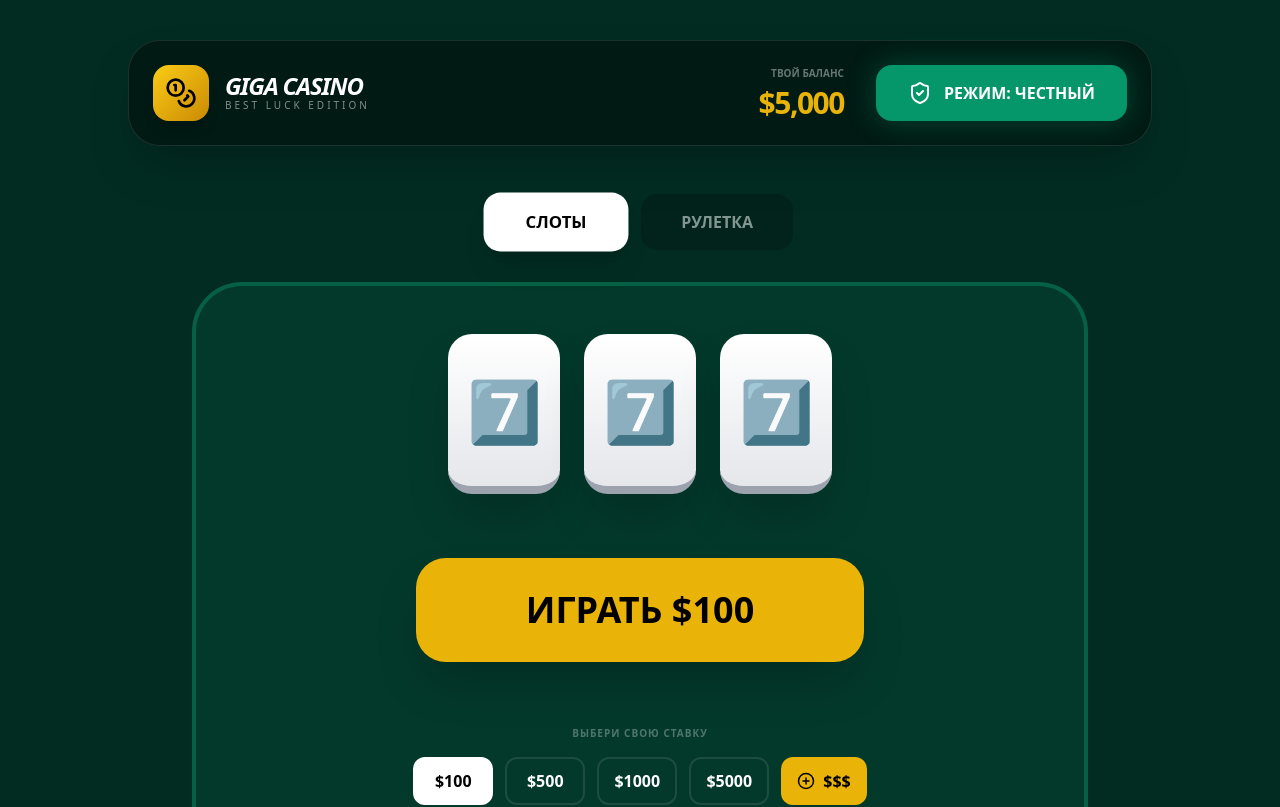
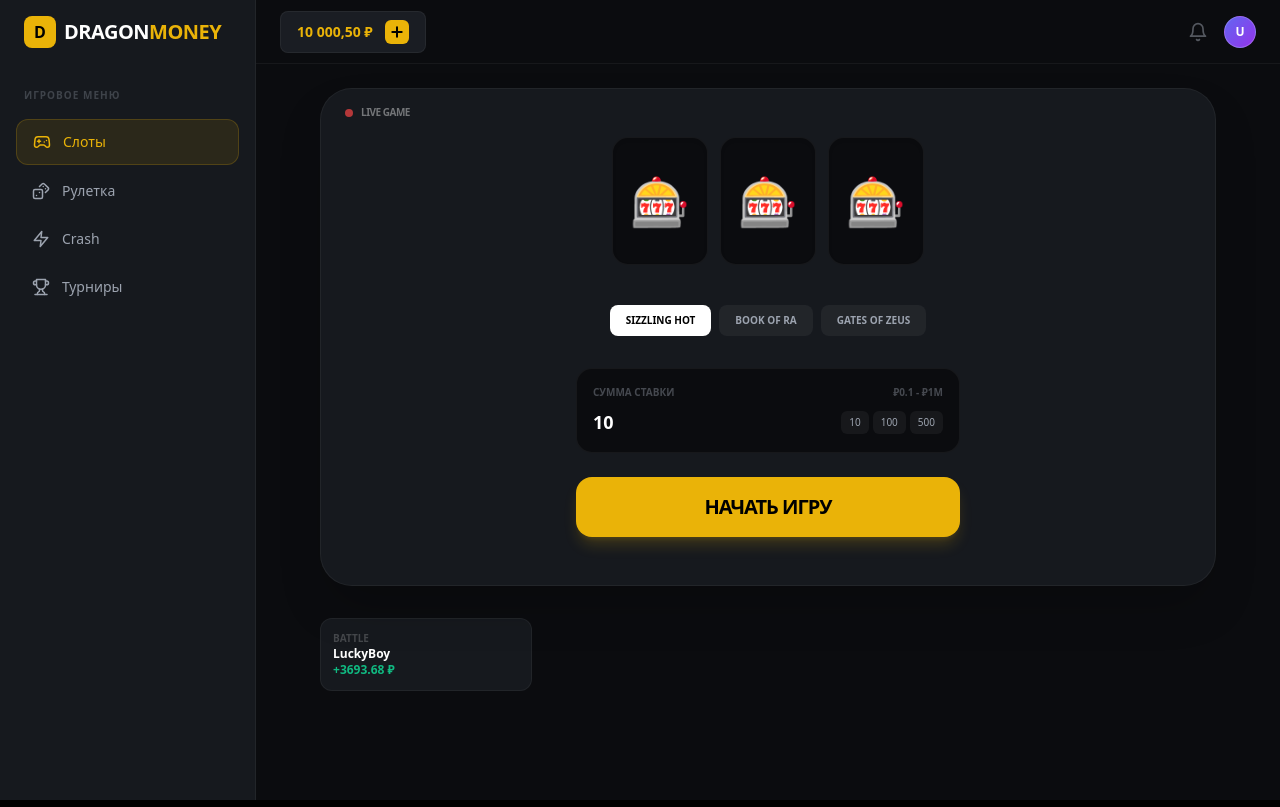
Before and after one commit to standshorts-oss/ludka, a Next.js app: page / in a window 1280 px wide. Shown: the top 807 px of the page. Built offline with nearby package versions, Linux system fonts and the light colour scheme.

Commit message:
Dragon Money style redesign with secret cheat

```diff
--- a/app/page.tsx
+++ b/app/page.tsx
@@ -1,170 +1,280 @@
 "use client";
-import React, { useState } from 'react';
-import { Sparkles, Zap, ShieldCheck, Ghost, Coins, PlusCircle, History, RotateCcw, Play } from 'lucide-react';
+import React, { useState, useEffect } from 'react';
+import {
+  Gamepad2,
+  Dices,
+  Trophy,
+  Wallet,
+  User,
+  Menu,
+  Bell,
+  History,
+  Settings,
+  ChevronRight,
+  ShieldCheck,
+  Zap,
+  DollarSign
+} from 'lucide-react';
 import confetti from 'canvas-confetti';
 
+// --- КОНСТАНТЫ ---
 const ROULETTE_NUMBERS = [0, 32, 15, 19, 4, 21, 2, 25, 17, 34, 6, 27, 13, 36, 11, 30, 8, 23, 10, 5, 24, 16, 33, 1, 20, 14, 31, 9, 22, 18, 29, 7, 28, 12, 35, 3, 26];
 const RED_NUMBERS = [1, 3, 5, 7, 9, 12, 14, 16, 18, 19, 21, 23, 25, 27, 30, 32, 34, 36];
-const SLOT_SYMBOLS = ['🍒', '🍋', '🍇', '🔔', '💎', '7️⃣'];
 
-export default function LuxuryCasino() {
-  const [mode, setMode] = useState<'fair' | 'cheat'>('fair');
-  const [balance, setBalance] = useState(5000);
-  const [bet, setBet] = useState(100);
+const SLOT_TYPES = [
+  { id: 'classic', name: 'Sizzling Hot', icons: ['🍒', '🍋', '🍇', '🍉', '🔔', '7️⃣'] },
+  { id: 'egypt', name: 'Book of Ra', icons: ['🏺', '🗿', '🔱', '🧿', '👑', '📜'] },
+  { id: 'olympus', name: 'Gates of Zeus', icons: ['⚡', '☁️', '🏛️', '💎', '🔥', '🔱'] }
+];
+
+export default function DragonCasino() {
+  const [balance, setBalance] = useState(10000.50);
+  const [bet, setBet] = useState<number>(10);
   const [game, setGame] = useState<'slots' | 'roulette'>('slots');
+  const [activeSlot, setActiveSlot] = useState(0);
   const [isSpinning, setIsSpinning] = useState(false);
   const [result, setResult] = useState<any>(null);
-  const [showATM, setShowATM] = useState(false);
+  const [showWallet, setShowWallet] = useState(false);
+  const [cheatMode, setCheatMode] = useState(false);
+  const [lastWins, setLastWins] = useState<{user: string, win: number, game: string}[]>([]);
 
-  const isCheat = mode === 'cheat';
+  // Генерация фейковой ленты выигрышей
+  useEffect(() => {
+    const interval = setInterval(() => {
+      const names = ['Ivan_Q', 'Master77', 'LuckyBoy', 'Dragon_X', 'Player_1337'];
+      const games = ['Slots', 'Roulette', 'Crash', 'Battle'];
+      const newWin = {
+        user: names[Math.floor(Math.random() * names.length)],
+        win: parseFloat((Math.random() * 5000).toFixed(2)),
+        game: games[Math.floor(Math.random() * games.length)]
+      };
+      setLastWins(prev => [newWin, ...prev].slice(0, 8));
+    }, 3000);
+    return () => clearInterval(interval);
+  }, []);
 
-  const spinSlots = () => {
-    if (balance < bet) { setShowATM(true); return; }
+  const formatMoney = (val: number) => val.toLocaleString('ru-RU', { minimumFractionDigits: 2 }) + ' ₽';
+
+  // --- ЛОГИКА ---
+  const handleSpin = () => {
+    if (balance < bet) { setShowWallet(true); return; }
     setIsSpinning(true);
     setBalance(prev => prev - bet);
+
     setTimeout(() => {
-      let final;
-      // В чит-режиме шанс победы 70%, в обычном 15%
-      if (Math.random() < (isCheat ? 0.7 : 0.15)) {
-        const s = SLOT_SYMBOLS[Math.floor(Math.random() * SLOT_SYMBOLS.length)];
-        final = [s, s, s];
+      if (game === 'slots') {
+        const symbols = SLOT_TYPES[activeSlot].icons;
+        let res;
+        if (cheatMode && Math.random() < 0.6) { // 60% шанс на вин в читах
+          const s = symbols[Math.floor(Math.random() * symbols.length)];
+          res = [s, s, s];
         } else {
-        final = [...SLOT_SYMBOLS].sort(() => Math.random() - 0.5).slice(0, 3);
+          res = [symbols[0], symbols[1], symbols[2]].sort(() => Math.random() - 0.5);
         }
-      setResult(final);
-      setIsSpinning(false);
-      if (final[0] === final[1] && final[1] === final[2]) {
-        setBalance(p => p + bet * 10);
+        setResult(res);
+        if (res[0] === res[1] && res[1] === res[2]) {
+          const win = bet * 15;
+          setBalance(b => b + win);
           confetti();
         }
-    }, 800);
-  };
-
-  const spinRoulette = (target: 'red' | 'black') => {
-    if (balance < bet) { setShowATM(true); return; }
-    setIsSpinning(true);
-    setBalance(prev => prev - bet);
-    setTimeout(() => {
+      } else {
+        // Рулетка
         let roll;
-      // В чит-режиме шанс угадать цвет 85%, в обычном 48%
-      if (Math.random() < (isCheat ? 0.85 : 0.48)) {
-        const pool = ROULETTE_NUMBERS.filter(n => target === 'red' ? RED_NUMBERS.includes(n) : (!RED_NUMBERS.includes(n) && n !== 0));
-        roll = pool[Math.floor(Math.random() * pool.length)];
+        if (cheatMode && Math.random() < 0.8) {
+          roll = RED_NUMBERS[0]; // Всегда на красное (если ставим на красное)
         } else {
           roll = ROULETTE_NUMBERS[Math.floor(Math.random() * ROULETTE_NUMBERS.length)];
         }
         setResult(roll);
+        // Упрощенная логика: считаем, что игрок всегда ставит на красное для примера
+        if (RED_NUMBERS.includes(roll)) {
+          setBalance(b => b + bet * 2);
+          confetti();
+        }
+      }
       setIsSpinning(false);
-      const isWin = target === 'red' ? RED_NUMBERS.includes(roll) : (!RED_NUMBERS.includes(roll) && roll !== 0);
-      if (isWin) { setBalance(p => p + bet * 2); confetti(); }
     }, 1000);
   };
 
   return (
-    <div className={`min-h-screen transition-all duration-700 ${isCheat ? 'bg-slate-950 text-purple-400' : 'bg-emerald-950 text-white'} p-4 md:p-10 font-sans`}>
+    <div className="min-h-screen bg-[#0b0c0f] text-[#9ca3af] font-sans flex">
 
-      {/* ATM MODAL */}
-      {showATM && (
-        <div className="fixed inset-0 z-50 flex items-center justify-center bg-black/90 backdrop-blur-md p-4">
-          <div className="bg-slate-900 border-2 border-yellow-500 rounded-[40px] p-10 max-w-sm w-full text-center shadow-[0_0_50px_rgba(234,179,8,0.4)]">
-            <h2 className="text-4xl font-black mb-4 text-white uppercase italic">Банкомат</h2>
-            <p className="text-white/60 mb-8">Удача любит смелых! Вот тебе еще немного монет.</p>
+      {/* SIDEBAR */}
+      <aside className="w-64 bg-[#16191e] border-r border-white/5 hidden lg:flex flex-col p-4">
+        <div className="flex items-center gap-2 mb-10 px-2">
+          <div className="w-8 h-8 bg-yellow-500 rounded-lg flex items-center justify-center text-black font-bold">D</div>
+          <span className="text-white font-bold text-xl tracking-tight">DRAGON<span className="text-yellow-500">MONEY</span></span>
+        </div>
+
+        <nav className="space-y-1">
+          <p className="text-[10px] uppercase font-bold opacity-30 mb-4 px-2 tracking-widest">Игровое меню</p>
+          {[
+            {icon: <Gamepad2 size={18}/>, name: 'Слоты', active: game === 'slots', id: 'slots'},
+            {icon: <Dices size={18}/>, name: 'Рулетка', active: game === 'roulette', id: 'roulette'},
+            {icon: <Zap size={18}/>, name: 'Crash', active: false},
+            {icon: <Trophy size={18}/>, name: 'Турниры', active: false},
+          ].map((item, i) => (
             <button
-              onClick={() => { setBalance(b => b + 50000); setShowATM(false); }}
-              className="w-full py-5 bg-yellow-500 hover:bg-yellow-400 text-black font-black rounded-2xl text-xl transition-transform active:scale-95 mb-4"
+              key={i}
+              onClick={() => item.id && setGame(item.id as any)}
+              className={`w-full flex items-center gap-3 px-4 py-3 rounded-xl transition-all ${item.active ? 'bg-yellow-500/10 text-yellow-500 border border-yellow-500/20' : 'hover:bg-white/5'}`}
             >
-              ВЗЯТЬ $50,000
+              {item.icon} <span className="font-medium text-sm">{item.name}</span>
             </button>
-            <button onClick={() => setShowATM(false)} className="text-white/40 uppercase text-xs font-bold tracking-widest">Закрыть</button>
+          ))}
+        </nav>
+      </aside>
+
+      {/* MAIN CONTENT */}
+      <main className="flex-1 flex flex-col h-screen overflow-hidden">
+
+        {/* HEADER */}
+        <header className="h-16 border-b border-white/5 flex items-center justify-between px-6 bg-[#0b0c0f]">
+          <div className="flex items-center gap-4">
+            <Menu className="lg:hidden" />
+            <div className="bg-[#1a1d23] px-4 py-2 rounded-lg flex items-center gap-3 border border-white/5">
+              <span className="text-yellow-500 font-bold text-sm">{formatMoney(balance)}</span>
+              <button onClick={() => setShowWallet(true)} className="bg-yellow-500 hover:bg-yellow-600 text-black p-1 rounded-md transition-all">
+                <PlusCircle size={16} />
+              </button>
+            </div>
+          </div>
+
+          <div className="flex items-center gap-4">
+            <Bell size={20} className="opacity-50" />
+            <div className="w-8 h-8 bg-gradient-to-br from-indigo-500 to-purple-600 rounded-full flex items-center justify-center text-white text-xs font-bold border border-white/20">
+              U
+            </div>
+          </div>
+        </header>
+
+        {/* GAME SCREEN */}
+        <div className="flex-1 overflow-y-auto p-6 scrollbar-hide">
+          <div className="max-w-4xl mx-auto">
+
+            {/* GAME BOX */}
+            <div className="bg-[#16191e] rounded-[32px] overflow-hidden border border-white/5 shadow-2xl relative">
+
+              {/* Fake Live Indicator */}
+              <div className="absolute top-4 left-6 flex items-center gap-2">
+                <div className="w-2 h-2 bg-red-500 rounded-full animate-pulse" />
+                <span className="text-[10px] font-bold text-white/40 uppercase tracking-tighter">Live Game</span>
+              </div>
+
+              <div className="p-12 flex flex-col items-center">
+                {game === 'slots' ? (
+                  <div className="w-full">
+                    <div className="flex justify-center gap-3 mb-10">
+                      {[0, 1, 2].map(i => (
+                        <div key={i} className="w-24 h-32 bg-[#0b0c0f] rounded-2xl flex items-center justify-center text-5xl shadow-inner border border-white/5">
+                          {isSpinning ? '🌀' : (result?.[i] || '🎰')}
+                        </div>
+                      ))}
+                    </div>
+                    <div className="flex justify-center gap-2 mb-8">
+                      {SLOT_TYPES.map((s, i) => (
+                        <button key={i} onClick={() => setActiveSlot(i)} className={`px-4 py-2 rounded-lg text-[10px] font-bold uppercase transition-all ${activeSlot === i ? 'bg-white text-black' : 'bg-white/5'}`}>
+                          {s.name}
+                        </button>
+                      ))}
+                    </div>
+                  </div>
+                ) : (
+                  <div className="flex flex-col items-center">
+                    <div className={`w-32 h-32 rounded-full border-[8px] border-[#0b0c0f] flex items-center justify-center text-4xl font-bold mb-10 shadow-2xl transition-all duration-[1000ms] ${isSpinning ? 'rotate-[720deg]' : ''} ${RED_NUMBERS.includes(result) ? 'text-red-500' : 'text-white'}`}>
+                      {isSpinning ? '?' : result ?? '0'}
                     </div>
                   </div>
                 )}
 
-      {/* HEADER */}
-      <header className="max-w-5xl mx-auto flex flex-col md:flex-row justify-between items-center gap-6 mb-12 bg-black/40 p-6 rounded-[32px] border border-white/10 shadow-2xl">
-        <div className="flex items-center gap-4">
-          <div className="bg-gradient-to-br from-yellow-400 to-yellow-600 p-3 rounded-2xl text-black shadow-lg">
-            <Coins size={32} />
+                {/* BET CONTROL */}
+                <div className="w-full max-w-sm bg-[#0b0c0f] p-4 rounded-2xl border border-white/5">
+                  <div className="flex justify-between text-[10px] font-bold uppercase opacity-40 mb-2">
+                    <span>Сумма ставки</span>
+                    <span>₽0.1 - ₽1M</span>
                   </div>
-          <div>
-            <h1 className="text-2xl font-black italic tracking-tighter leading-none">GIGA CASINO</h1>
-            <p className="text-[10px] uppercase tracking-[0.3em] opacity-50">Best Luck Edition</p>
+                  <div className="flex gap-2 items-center">
+                    <input
+                      type="number"
+                      value={bet}
+                      onChange={(e) => setBet(parseFloat(e.target.value))}
+                      className="bg-transparent text-white font-bold text-lg outline-none w-full"
+                    />
+                    <div className="flex gap-1">
+                      {[10, 100, 500].map(v => (
+                        <button key={v} onClick={() => setBet(v)} className="px-2 py-1 bg-white/5 rounded-md text-[10px] hover:bg-white/10">{v}</button>
+                      ))}
+                    </div>
                   </div>
                 </div>
 
-        <div className="flex items-center gap-8">
-          <div className="text-right">
-            <p className="text-[10px] uppercase font-black opacity-40 mb-1">Твой Баланс</p>
-            <p className="text-3xl font-black text-yellow-500 tracking-tighter">${balance.toLocaleString()}</p>
-          </div>
                 <button
-            onClick={() => setMode(isCheat ? 'fair' : 'cheat')}
-            className={`group relative flex items-center gap-3 px-8 py-4 rounded-2xl font-black transition-all active:scale-95 ${isCheat ? 'bg-purple-600 shadow-[0_0_30px_rgba(168,85,247,0.5)]' : 'bg-emerald-600 shadow-[0_0_30px_rgba(16,185,129,0.3)]'}`}
+                  onClick={handleSpin}
+                  disabled={isSpinning}
+                  className={`mt-6 w-full max-w-sm py-4 rounded-2xl font-black text-xl tracking-tighter uppercase transition-all active:scale-95 ${isSpinning ? 'bg-zinc-800' : 'bg-yellow-500 text-black hover:bg-yellow-400 shadow-lg shadow-yellow-500/20'}`}
                 >
-            {isCheat ? <Ghost className="animate-bounce" /> : <ShieldCheck />}
-            <span>{isCheat ? "ЧИТ-МОД: ВКЛ" : "РЕЖИМ: ЧЕСТНЫЙ"}</span>
+                  {isSpinning ? 'Ожидание...' : 'Начать игру'}
                 </button>
               </div>
-      </header>
-
-      {/* GAME AREA */}
-      <main className="max-w-4xl mx-auto">
-        <div className="flex justify-center gap-4 mb-8">
-          <button onClick={() => setGame('slots')} className={`px-10 py-4 rounded-2xl font-black transition-all ${game === 'slots' ? 'bg-white text-black scale-105 shadow-xl' : 'bg-black/40 opacity-50 hover:opacity-100'}`}>СЛОТЫ</button>
-          <button onClick={() => setGame('roulette')} className={`px-10 py-4 rounded-2xl font-black transition-all ${game === 'roulette' ? 'bg-white text-black scale-105 shadow-xl' : 'bg-black/40 opacity-50 hover:opacity-100'}`}>РУЛЕТКА</button>
             </div>
 
-        <div className={`relative overflow-hidden rounded-[50px] border-4 p-12 transition-all duration-500 ${isCheat ? 'bg-slate-900 border-purple-500/30 shadow-[0_0_100px_rgba(168,85,247,0.1)]' : 'bg-emerald-900/40 border-emerald-500/30'}`}>
-          {game === 'slots' ? (
-            <div className="flex flex-col items-center">
-              <div className="flex gap-6 mb-16 relative">
-                {[0, 1, 2].map((i) => (
-                  <div key={i} className={`w-28 h-40 bg-gradient-to-b from-white to-gray-200 rounded-3xl flex items-center justify-center text-6xl shadow-2xl text-black border-b-8 border-gray-400 ${isSpinning ? 'animate-bounce' : ''}`} style={{animationDelay: `${i*0.1}s`}}>
-                    {isSpinning ? '🌀' : (Array.isArray(result) ? result[i] : '7️⃣')}
+            {/* LIVE FEED */}
+            <div className="mt-8 grid grid-cols-2 md:grid-cols-4 gap-4">
+              {lastWins.map((win, i) => (
+                <div key={i} className="bg-[#16191e] p-3 rounded-xl border border-white/5 flex flex-col">
+                  <span className="text-[10px] font-bold text-white/20 uppercase">{win.game}</span>
+                  <span className="text-white text-xs font-bold truncate">{win.user}</span>
+                  <span className="text-emerald-500 text-xs font-bold">+{win.win} ₽</span>
                 </div>
               ))}
-              </div>
-              <button
-                onClick={spinSlots}
-                disabled={isSpinning}
-                className={`w-full max-w-md py-8 rounded-[30px] text-4xl font-black transition-all active:scale-95 shadow-2xl ${isCheat ? 'bg-purple-500 hover:bg-purple-400' : 'bg-yellow-500 hover:bg-yellow-400 text-black'}`}
-              >
-                {isSpinning ? 'КРУТИМ...' : `ИГРАТЬ $${bet}`}
-              </button>
-            </div>
-          ) : (
-            <div className="flex flex-col items-center">
-              <div className={`w-48 h-48 rounded-full border-[12px] mb-12 flex items-center justify-center text-6xl font-black shadow-2xl transition-all duration-[1000ms] ${isSpinning ? 'rotate-[720deg] scale-110' : ''} ${result !== null && RED_NUMBERS.includes(result) ? 'bg-red-600 border-red-400' : result === 0 ? 'bg-emerald-500 border-emerald-300' : 'bg-zinc-900 border-zinc-700'}`}>
-                {isSpinning ? '?' : result ?? '0'}
-              </div>
-              <div className="grid grid-cols-2 gap-6 w-full max-w-md">
-                <button onClick={() => spinRoulette('red')} disabled={isSpinning} className="py-6 bg-red-600 hover:bg-red-500 rounded-[24px] font-black text-2xl shadow-xl active:scale-95 transition-all border-b-4 border-red-800">КРАСНОЕ</button>
-                <button onClick={() => spinRoulette('black')} disabled={isSpinning} className="py-6 bg-zinc-900 hover:bg-zinc-800 rounded-[24px] font-black text-2xl shadow-xl active:scale-95 transition-all border-b-4 border-black border border-white/10">ЧЕРНОЕ</button>
-              </div>
-            </div>
-          )}
-
-          <div className="mt-16 flex flex-col items-center">
-            <p className="text-[10px] uppercase font-black opacity-30 mb-4 tracking-widest text-white">Выбери свою ставку</p>
-            <div className="flex gap-3">
-              {[100, 500, 1000, 5000].map(val => (
-                <button
-                  key={val}
-                  onClick={() => setBet(val)}
-                  className={`w-20 h-12 rounded-xl font-bold transition-all border-2 ${bet === val ? 'bg-white text-black border-white' : 'border-white/10 hover:border-white/30 text-white'}`}
-                >
-                  ${val}
-                </button>
-              ))}
-              <button onClick={() => setShowATM(true)} className="px-4 h-12 bg-yellow-500 text-black rounded-xl font-black flex items-center gap-2 hover:bg-yellow-400 transition-all"><PlusCircle size={18} /> $$$</button>
             </div>
           </div>
         </div>
       </main>
 
-      <footer className="mt-12 text-center opacity-20 text-[10px] font-bold tracking-[0.5em] uppercase text-white">
-        For entertainment purposes only • Gigachad Casino 2024
-      </footer>
+      {/* WALLET MODAL (Secret Area) */}
+      {showWallet && (
+        <div className="fixed inset-0 z-50 flex items-center justify-center bg-black/80 backdrop-blur-sm p-4">
+          <div className="bg-[#16191e] border border-white/10 rounded-[32px] w-full max-w-md overflow-hidden">
+            <div className="p-6 border-b border-white/5 flex justify-between items-center">
+              <h3 className="text-white font-bold">Кошелек</h3>
+              <button onClick={() => setShowWallet(false)} className="text-white/20">✕</button>
+            </div>
+            <div className="p-6 space-y-4">
+              <div className="bg-yellow-500/5 border border-yellow-500/10 p-4 rounded-2xl">
+                <p className="text-[10px] font-bold uppercase text-yellow-500/50 mb-1">Способ оплаты</p>
+                <div className="flex justify-between items-center">
+                  <span className="text-white font-bold">Банковская карта</span>
+                  <ChevronRight size={16} />
+                </div>
+              </div>
+
+              <button onClick={() => setBalance(b => b + 100000)} className="w-full py-4 bg-[#1a1d23] rounded-2xl text-white font-bold hover:bg-[#21242c] transition-all">
+                Пополнить баланс
+              </button>
+
+              {/* SECRET CHEAT TOGGLE (Hidden in plain sight) */}
+              <div className="pt-4 flex justify-center">
+                <button
+                  onDoubleClick={() => { setCheatMode(!cheatMode); alert(cheatMode ? 'System Secured' : 'Algorithm Rigged'); }}
+                  className="text-[9px] text-white/5 uppercase tracking-[0.5em] hover:text-white/20 transition-all cursor-default"
+                >
+                  Transaction Secure Protocol 2.1.4
+                </button>
+              </div>
+            </div>
+          </div>
+        </div>
+      )}
     </div>
   );
 }
+
+function PlusCircle({size}: {size: number}) {
+  return (
+    <svg width={size} height={size} viewBox="0 0 24 24" fill="none" stroke="currentColor" strokeWidth="3" strokeLinecap="round" strokeLinejoin="round">
+      <line x1="12" y1="5" x2="12" y2="19"></line>
+      <line x1="5" y1="12" x2="19" y2="12"></line>
+    </svg>
+  );
+}
```
Lines whose indentation alone changed are shown as unchanged.
